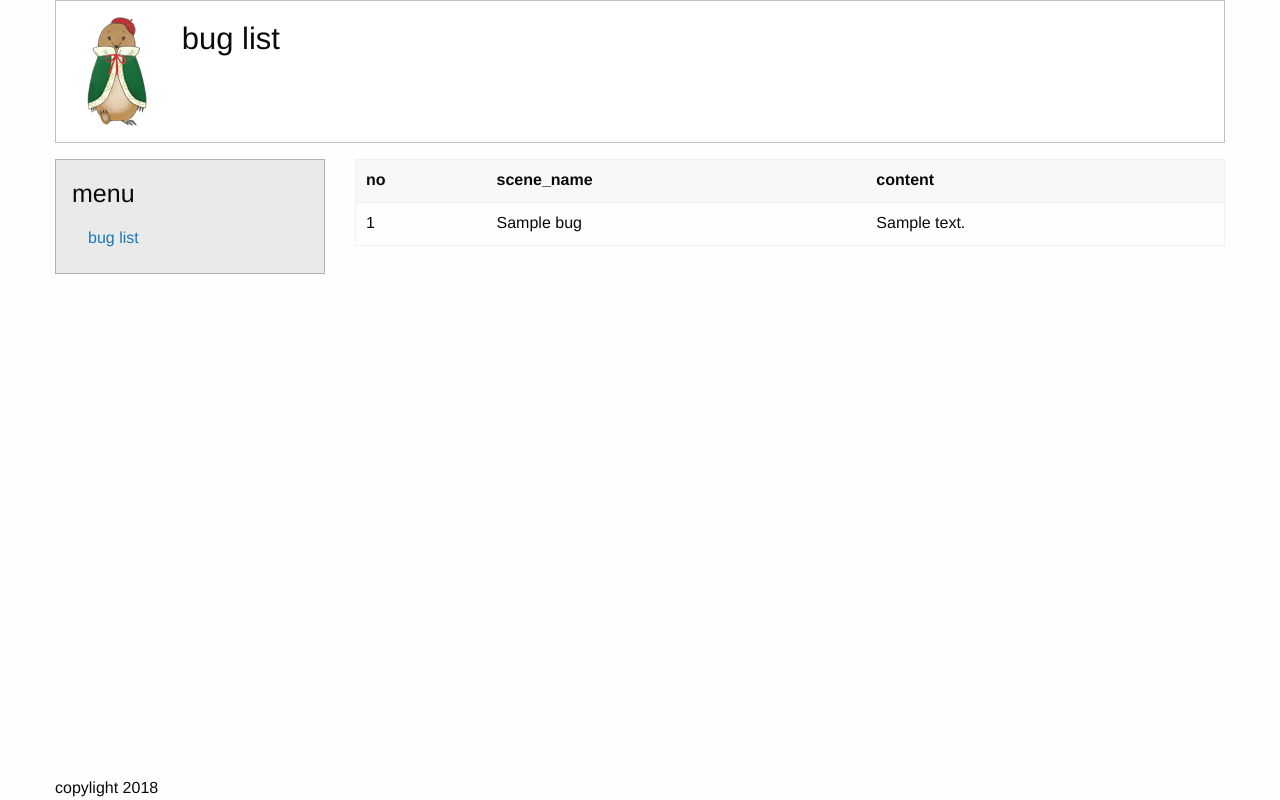
After one commit to pinkikki/summer-holiday-hero-app, a Flask app: page /show in a window 1280 px wide. The commit adds this page. Run offline with Flask 2, Linux system fonts and the light colour scheme; tables that the repository leaves empty hold one stand-in row (values such as "Sample post"); some libraries are stand-ins or nearby versions.

Commit message:
add registration / show

```diff
--- a/app/templates/hero/layout.html
+++ b/app/templates/hero/layout.html
@@ -1,11 +1,12 @@
 <!DOCTYPE html>
 <html lang="ja">
 <head>
-  <meta charset="utf-8"/>
-  <title>crino-r</title>
-  <link rel="stylesheet" href="https://cdnjs.cloudflare.com/ajax/libs/foundation/6.4.3/css/foundation.min.css"/>
-  <script src="https://ajax.googleapis.com/ajax/libs/jquery/3.2.1/jquery.min.js"></script>
-  <script type="text/javascript" src="https://cdnjs.cloudflare.com/ajax/libs/foundation/6.4.3/js/foundation.min.js"></script>
+    <meta charset="utf-8"/>
+    <title>summer-holiday-hero</title>
+    <link rel="stylesheet" href="https://cdnjs.cloudflare.com/ajax/libs/foundation/6.4.3/css/foundation.min.css"/>
+    <script src="https://ajax.googleapis.com/ajax/libs/jquery/3.2.1/jquery.min.js"></script>
+    <script type="text/javascript"
+            src="https://cdnjs.cloudflare.com/ajax/libs/foundation/6.4.3/js/foundation.min.js"></script>
 </head>
 <body>
 {% block content %}{% endblock %}
--- /dev/null
+++ b/app/templates/hero/show.html
@@ -0,0 +1,52 @@
+{% extends "hero/layout.html" %}
+{% block content %}
+    <div class="grid-container">
+        <div class="grid-y medium-grid-frame">
+            <div class="cell shrink header medium-cell-block-container">
+                <div class="grid-x grid-padding-x callout">
+                    <div class="cell medium-1">
+                        <img src="{{ url_for('static', filename='emo.png') }}"/>
+                    </div>
+                    <div class="cell medium-11">
+                        <h3>bug list</h3>
+                    </div>
+                </div>
+            </div>
+            <div class="cell medium-auto medium-cell-block-container">
+                <div class="grid-x grid-margin-x">
+                    <div class="cell medium-3 medium-cell-block-y">
+                        <div class="callout secondary">
+                            <h4>menu</h4>
+                            <ul class="vertical menu">
+                                <li><a href="{{ url_for('hero.show') }}">bug list</a></li>
+                            </ul>
+                        </div>
+                    </div>
+                    <div class="cell medium-9 medium-cell-block-y">
+                        <table>
+                            <thead>
+                            <tr>
+                                <th>no</th>
+                                <th>scene_name</th>
+                                <th>content</th>
+                            </tr>
+                            </thead>
+                            <tbody>
+                            {% for bug in bugs %}
+                                <tr>
+                                    <td>{{ bug.id }}</td>
+                                    <td>{{ bug.scene_name }}</td>
+                                    <td>{{ bug.content }}</td>
+                                </tr>
+                            {% endfor %}
+                            </tbody>
+                        </table>
+                    </div>
+                </div>
+            </div>
+            <div class="cell shrink footer">
+                copylight 2018
+            </div>
+        </div>
+    </div>
+{% endblock %}
--- a/app/views/hero.py
+++ b/app/views/hero.py
@@ -1,8 +1,30 @@
-from flask import Blueprint, render_template
+from flask import Blueprint, render_template, request
+
+from app import db_manager
+from app.db_manager import Bug
 
 mod = Blueprint('hero', __name__)
 
 
-@mod.route('/')
+@mod.route('/', methods=['GET'])
 def index():
-  return render_template("hero/index.html")
+    return render_template("hero/register.html")
+
+
+@mod.route('/register', methods=['POST'])
+def register():
+    scene_name = request.form['scene_name']
+    content = request.form['content']
+    print(f'scene_name:{scene_name},content:{content}')
+
+    bug = Bug(scene_name, content)
+    bug.insert()
+    db_manager.commit()
+
+    return render_template("hero/register.html")
+
+
+@mod.route('/show', methods=['GET'])
+def show():
+    bugs = Bug.query.all()
+    return render_template("hero/show.html", bugs=bugs)
```
Also changed, not shown: app/__init__.py (+5 -5 lines), app/db_manager.py (added, +22 -0 lines), app/templates/hero/index.html (deleted, +0 -42 lines), app/templates/hero/register.html (added, +45 -0 lines), doc/session.md (added, +4 -0 lines), requirements.txt (added, +9 -0 lines).
